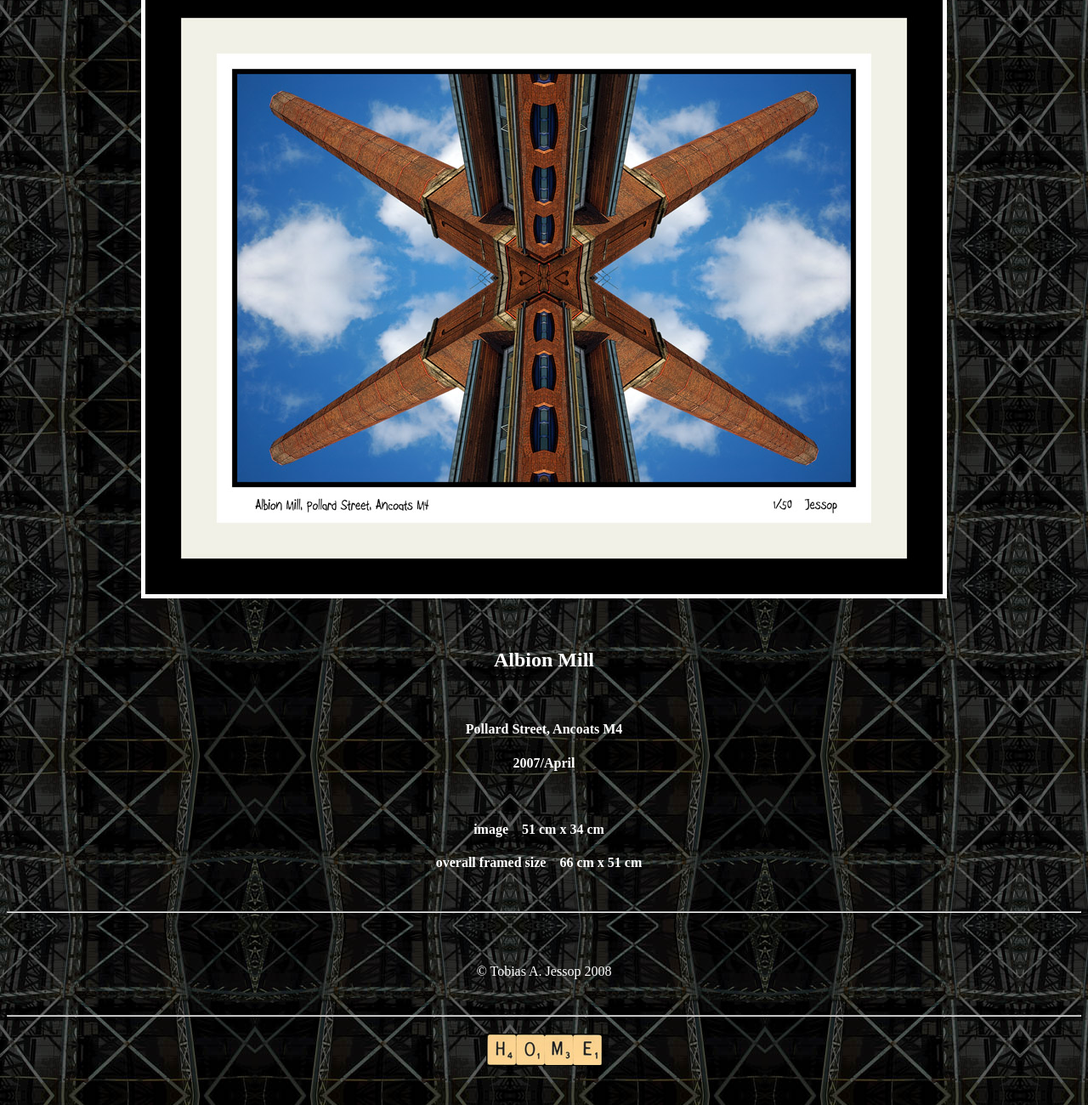
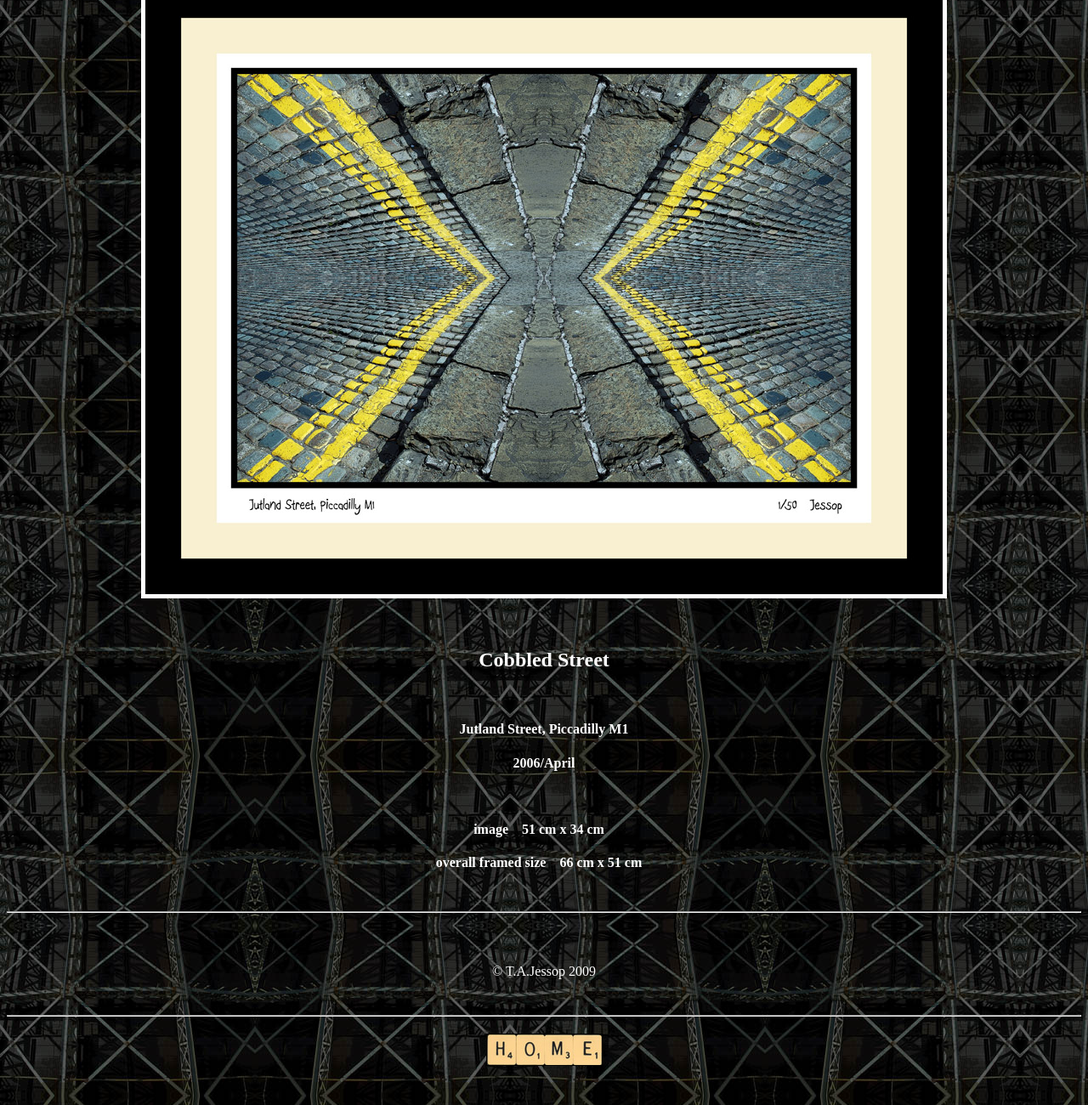
Before and after one commit to T-A-JESSOP/.github.io, a plain HTML site: page example.html in a window 1280 px wide. Shown: the part 311-1611 px from the top of the page at 85% size. Drawn offline with Linux system fonts and the light colour scheme.

Commit message:
Add files via upload

```diff
--- a/example.html
+++ b/example.html
@@ -30,13 +30,13 @@
 <br>
 <br>
 
-<h1 align="center"><img src="images/AlbionMill938x720.jpg"style="border-style:solid;border-color:white;border-width:thick"></h1>
+<h1 align="center"><img src="images/jutland938x720.jpg"style="border-style:solid;border-color:white;border-width:thick"></h1>
 
 <br>
-<h2 align="center">Albion Mill</h2>
+<h2 align="center">Cobbled Street</h2>
 <br>
-<h4 align="center">Pollard Street, Ancoats M4</h4>
-<h4 align="center">2007/April</h4>
+<h4 align="center">Jutland Street, Piccadilly M1</h4>
+<h4 align="center">2006/April</h4>
 <br>
 <h4 align="center">image &nbsp&nbsp 51 cm x 34 cm &nbsp&nbsp</h4>
 <h4 align="center">overall framed size &nbsp&nbsp 66 cm x 51 cm &nbsp&nbsp</h4>
@@ -46,7 +46,7 @@
 
 <br>
 <br>
-<p align="center">&copy; Tobias A. Jessop 2008</p>
+<p align="center">&copy; T.A.Jessop 2009</p>
 <br>
 
 <hr>
```
Also changed, not shown: index.html (+1 -1 lines).
